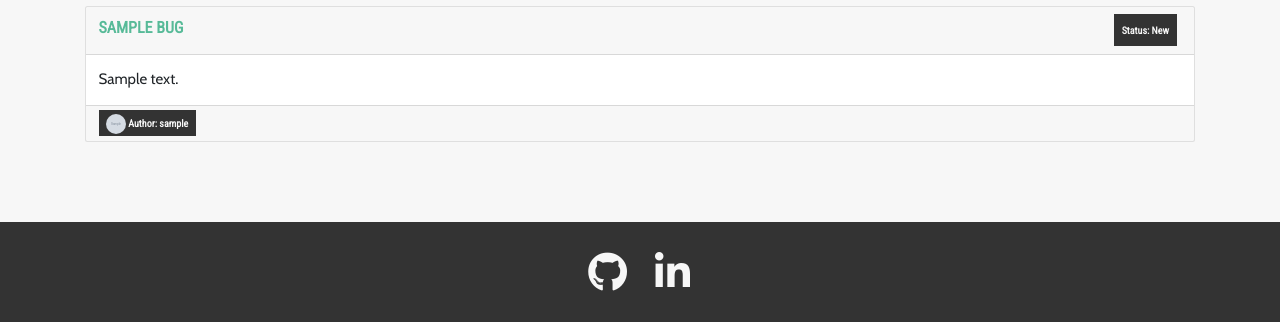
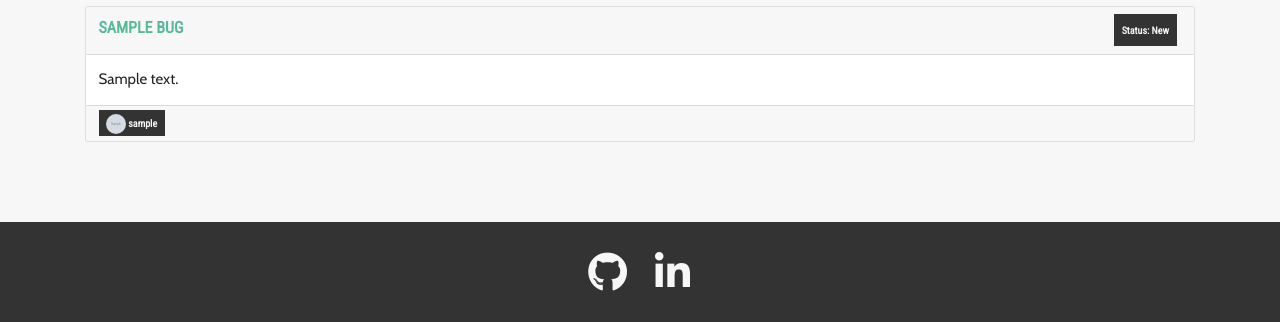
Before and after one commit to andreasdk/fsf-bugtracker, a Django app: page /bugs/ in a window 1280 px wide. Shown: the part 1052-1374 px from the top of the page. Run offline with Django 3.2, Linux system fonts and the light colour scheme; tables that the repository leaves empty hold one stand-in row (values such as "Sample post"); grey boxes marked "Sample" are stand-in pictures; some libraries are stand-ins or nearby versions.

Commit message:
removed author from bug card

```diff
--- a/src/bugs/templates/includes/bug_card.html
+++ b/src/bugs/templates/includes/bug_card.html
@@ -14,7 +14,7 @@
         <div class="card-footer">
             <span class="card-footer-item">
                 <img src="{{ bug.author.profile.image.url }}" alt="{{ user.username }}" class="card-image">
-                Author: {{ bug.author }}
+                {{ bug.author }}
             </span>
         </div>
         <a href="{% url 'view_bug' pk=bug.pk %}"></a>
```
